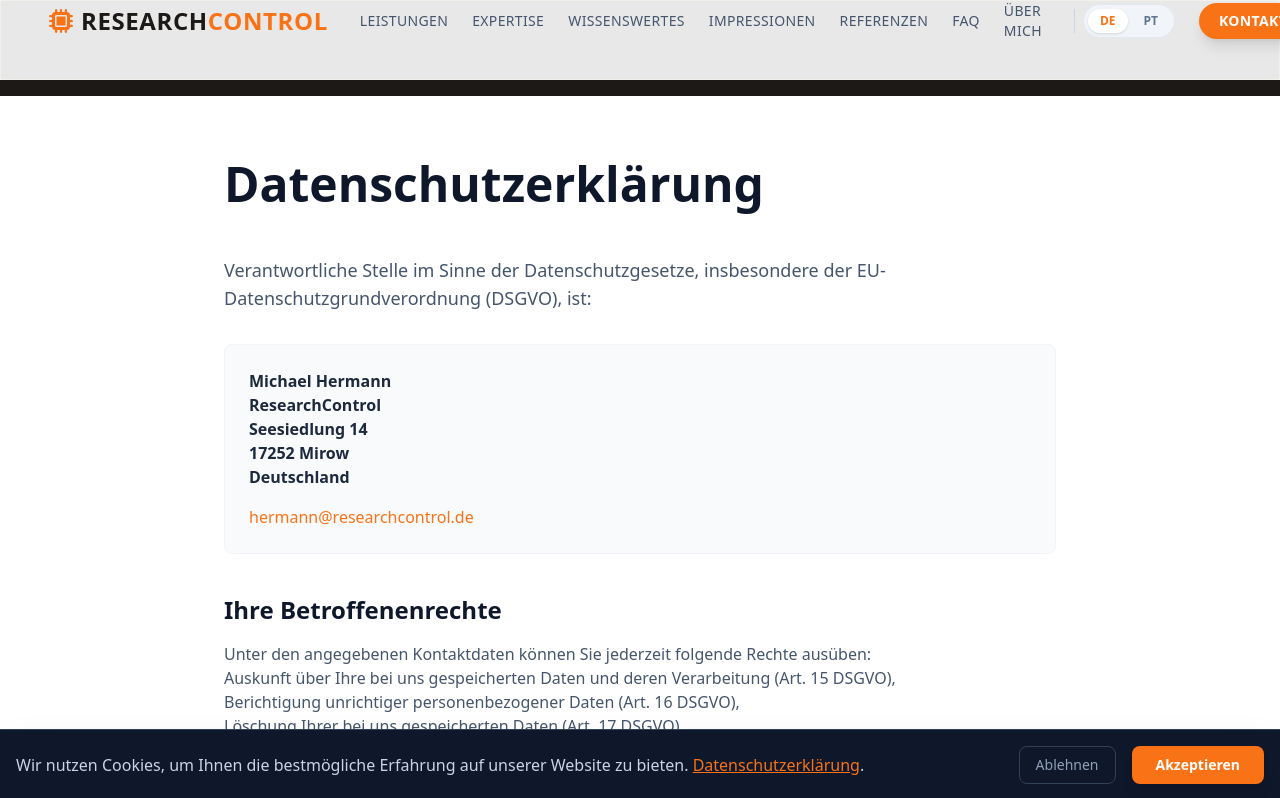
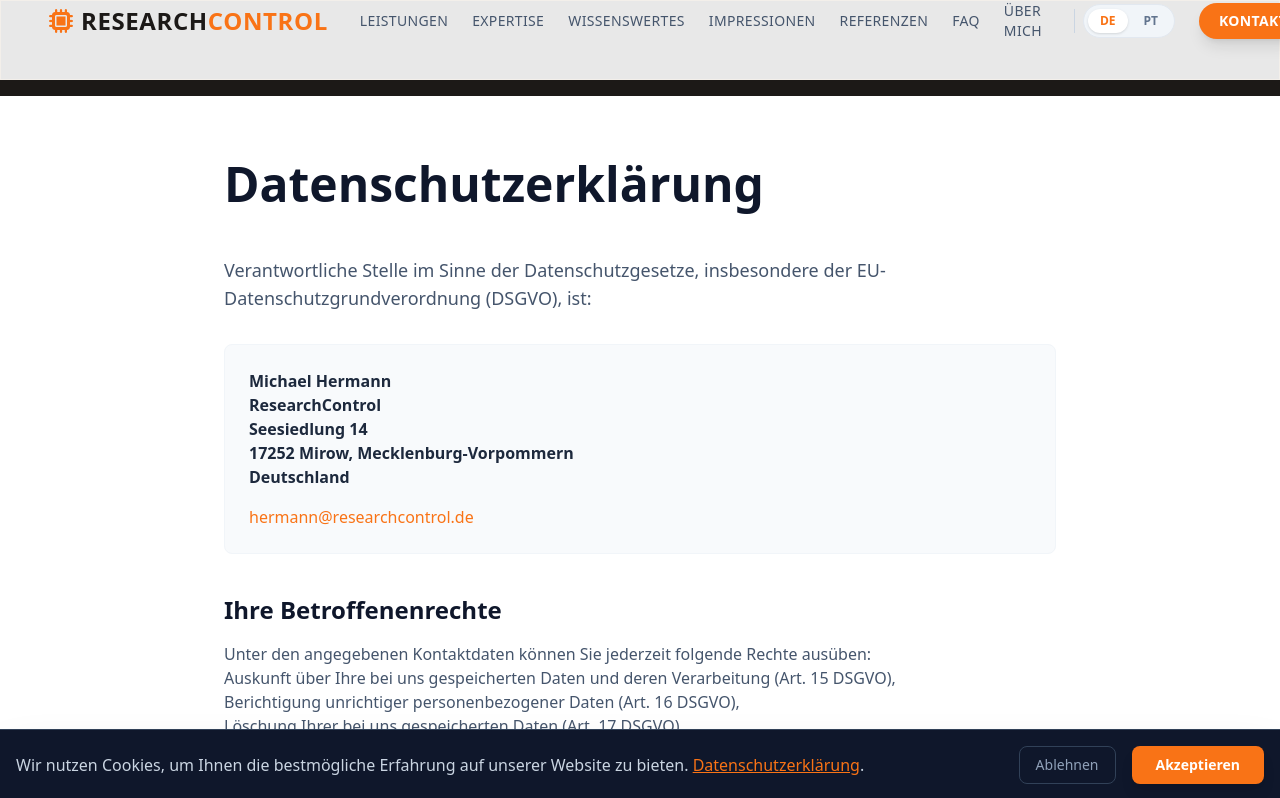
Before and after one commit to MichaelHerman01/WebsiteRC, a Next.js app: page /de/datenschutz in a window 1280 px wide. Shown: the top 798 px of the page. Built offline with nearby package versions, Linux system fonts and the light colour scheme.

Commit message:
Mecklenburg-Vorpommern+Pernambuco

```diff
--- a/app/[locale]/datenschutz/page.tsx
+++ b/app/[locale]/datenschutz/page.tsx
@@ -23,7 +23,7 @@ export default function PrivacyPage() {
                             Michael Hermann<br />
                             ResearchControl<br />
                             Seesiedlung 14<br />
-                            17252 Mirow<br />
+                            17252 Mirow, Mecklenburg-Vorpommern<br />
                             Deutschland
                         </p>
                         <p className="mt-4">
--- a/app/[locale]/impressum/page.tsx
+++ b/app/[locale]/impressum/page.tsx
@@ -21,7 +21,7 @@ export default function Impressum() {
                             Michael Hermann<br />
                             Research Control<br />
                             Seesiedlung 14<br />
-                            17252 Mirow
+                            17252 Mirow, Mecklenburg-Vorpommern
                         </p>
                     </section>
 
--- a/app/[locale]/page.tsx
+++ b/app/[locale]/page.tsx
@@ -360,7 +360,7 @@ export default function Home() {
                     <div className="w-10 h-10 rounded-full bg-white/10 flex items-center justify-center group-hover:bg-brand-primary/20">
                       <i className="fa-solid fa-location-dot text-brand-primary"></i>
                     </div>
-                    <span>Seesiedlung 14, 17252 Mirow<br/>Rua Alfredo de Medeiros, Recife<br/>CEP: 52021-030</span>
+                    <span>Seesiedlung 14, 17252 Mirow<br/>Mecklenburg-Vorpommern<br/>Rua Alfredo de Medeiros, Recife<br/>Pernambuco<br/>CEP: 52021-030</span>
                   </div>
                 </div>
               </div>
```
